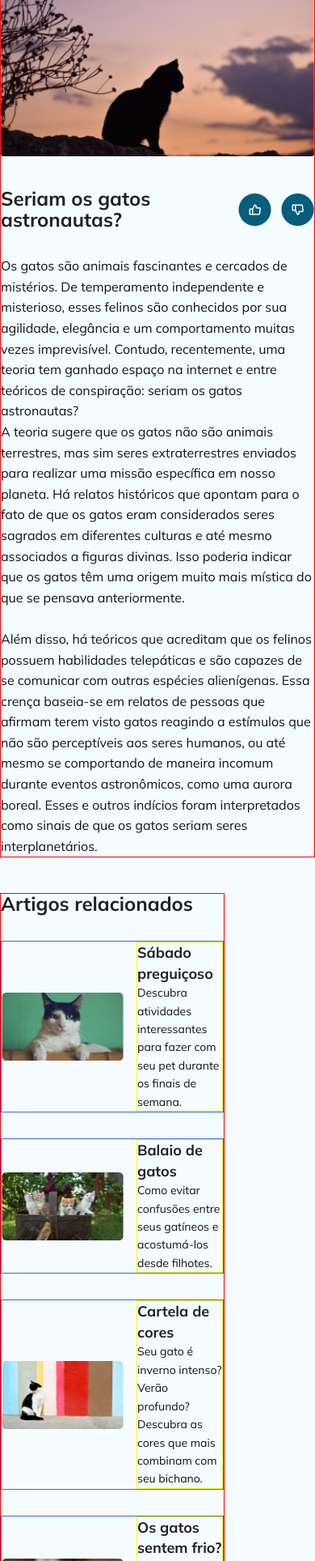
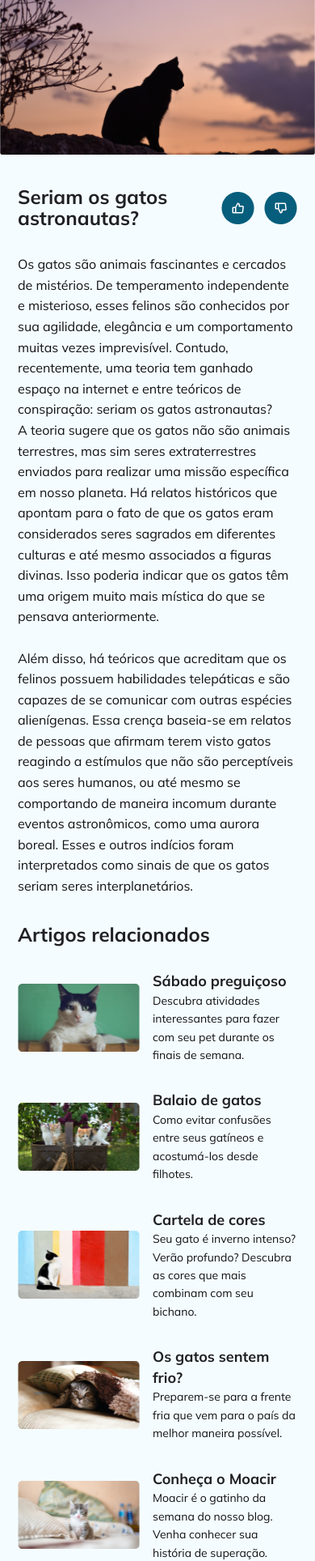
Before and after one commit to rafaelhenriquexx/cats-blog, a plain HTML site: page index.html in a window 390 px wide. Shown: the part 72-2000 px from the top of the page at 81% size. Drawn offline with Linux system fonts and the light colour scheme.

Commit message:
finalization mobile development

```diff
--- a/style.css
+++ b/style.css
@@ -76,12 +76,10 @@ form {
 }
 .header {
   grid-area: header;
-  border: 1px solid red;
 }
 .main {
   grid-area: main;
   margin: 4.4rem 3.4rem 4rem 11.2rem;
-  border: 1px solid red;
 }
 .main-box {
   display: flex;
@@ -96,22 +94,21 @@ form {
   gap: 1.2rem;
 }
 .icon {
+  cursor: pointer;
   width: initial;
 }
 .aside {
   grid-area: aside;
   margin: 4.4rem 11.2rem 4rem 0rem;
-  border: 1px solid red;
 }
 .aside-box {
   display: flex;
   margin-top: 3.2rem;
   align-items: center;
   gap: 1.6rem;
-  border: 1px solid royalblue;
 }
 .aside-description {
-  border: 1px solid yellow;
+  cursor: pointer;
 }
 .aside-description h2 {
   font-size: 1.8rem;
@@ -127,7 +124,6 @@ form {
   color: #fff;
   text-align: center;
   background: #387e96;
-  border: 1px solid red;
 }
 .cats {
   width: 151px;
@@ -142,9 +138,13 @@ form {
     padding: 1.2rem 2.8rem;
     background: #065e7c;
   }
-  .main {
-    grid-area: main;
+  .main, .aside {
     margin: 0;
-    border: 1px solid red;
+  }
+  .main-box, .main p{
+    padding: 0rem 2.2rem;
+  }
+  .aside{
+    padding: 3.4rem 2.2rem 4.1rem 2.2rem ;
   }
 }
```
Also changed, not shown: 5 other files.
